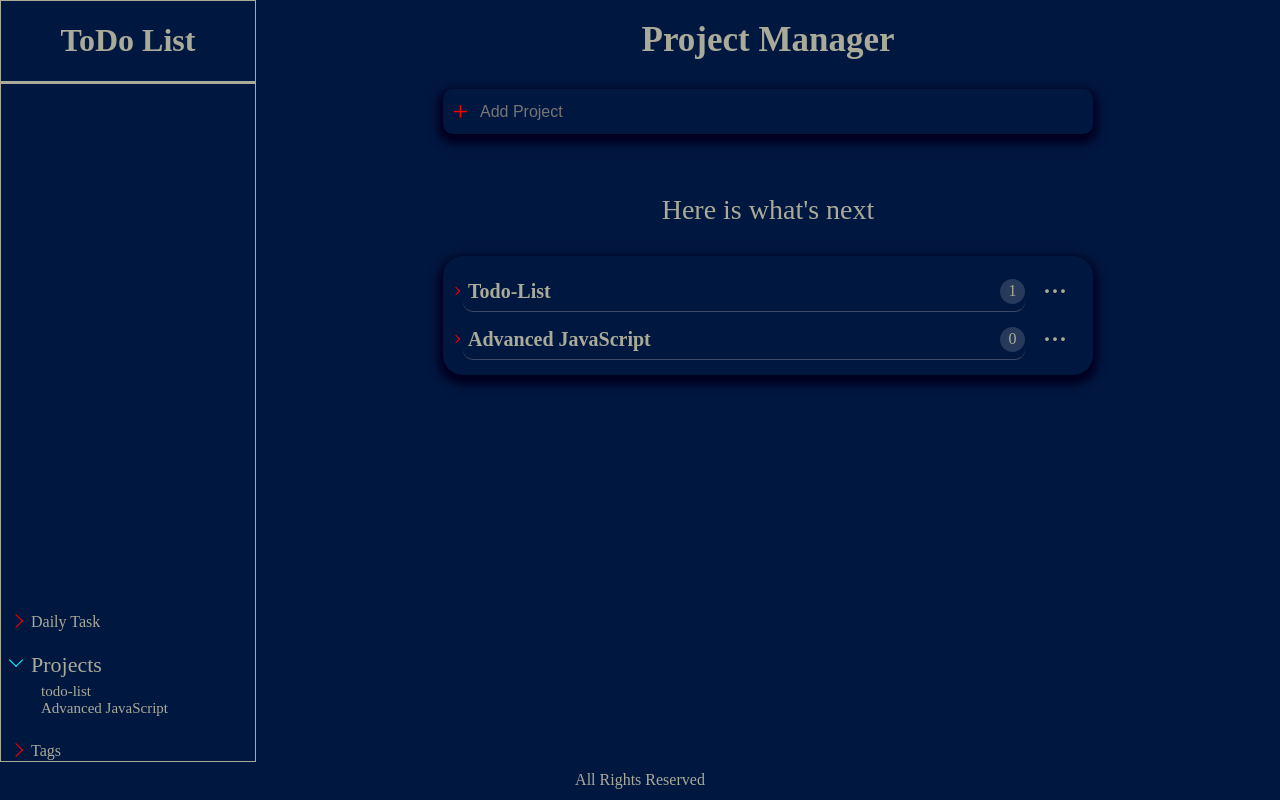
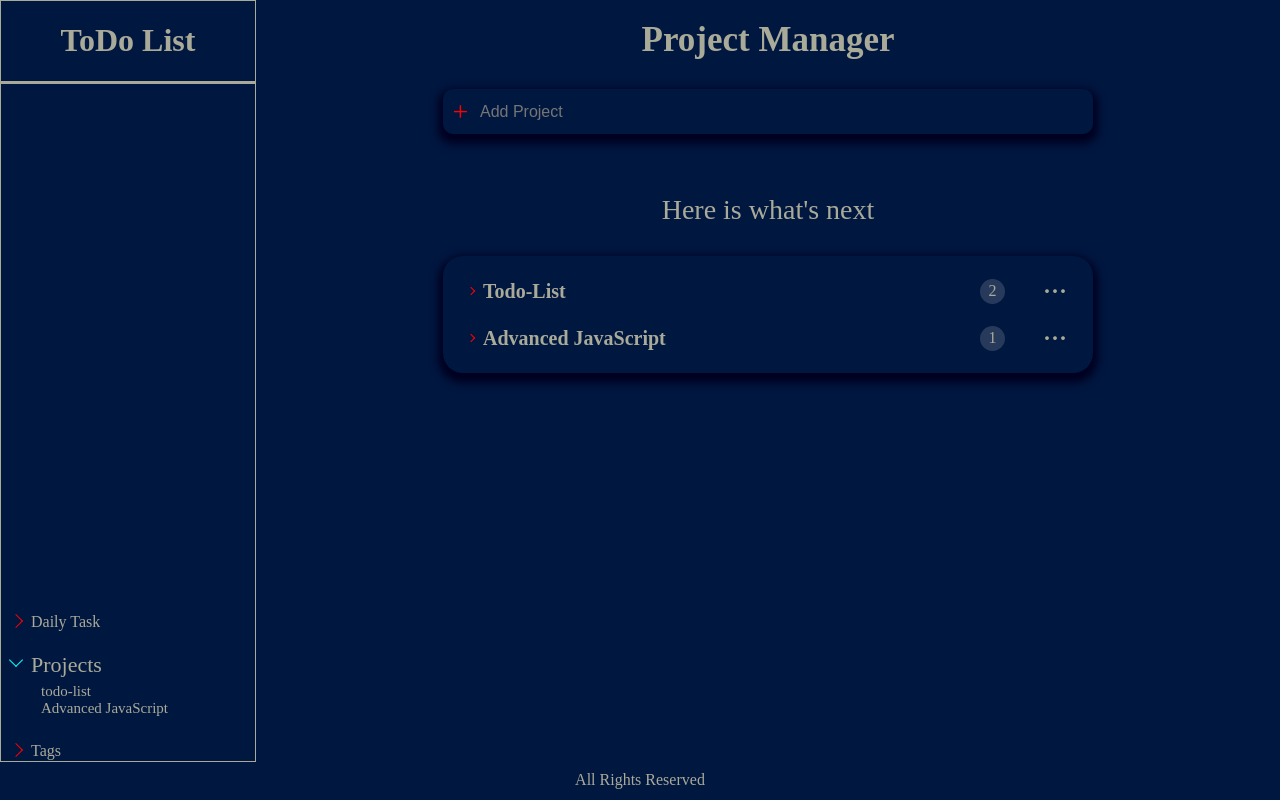
Before and after one commit to HereOnEdge/todo-list, a website built with webpack: page dist/index.html in a window 1280 px wide. Both pictures are taken after a click on the element "Projects". Built offline with nearby package versions, Linux system fonts and the light colour scheme.

Commit message:
prevents tasks from overflowing in projects. and make's some changes in projects section's ui

```diff
--- a/src/Project.js
+++ b/src/Project.js
@@ -19,6 +19,10 @@ export default function Project(projectName , projectDescription, projectType){
 export const projectArray = []
 const project1 = Project("todo-list", "make a web application for managing your todo's and projects","Work");
 let project1Task = project1.addTask("new",'',true);
+let project1Task2 = project1.addTask("a serious task", '',false)
 project1.tasks.push(project1Task);
+project1.tasks.push(project1Task2)
 const project2 = Project("Advanced JavaScript", "Read all the Advanced topics in Odin Project", "educate");
+let project2Task = project2.addTask("real task", '',true)
+project2.tasks.push(project2Task);
 projectArray.push(project1,project2);
--- a/src/style.css
+++ b/src/style.css
@@ -163,19 +163,19 @@ li.nav.open {
     width: 100%;
     font-size: 20px;
     font-weight: 600;
-    border-width: 0 0 1px 0;
+    /* border-width: 0 0 1px 0;
     border-style: solid;
-    border-color: rgba(200,200,200,0.3);
+    border-color: rgba(200,200,200,0.3);*/
     border-radius: 10px;
     position: relative;
-    padding-left: 5px;
     transition: 0.3s;
     display: grid;
     grid-template: "title counter" 40px/
-                    1fr    25px;
+                    1fr    40px;
     grid-auto-flow: row;
-    justify-content: space-between;
     align-items: center;
+    overflow: hidden;
+    padding-right: 2px;
 }
 .project.open, .edit-span.open {
     font-size: 24px;
@@ -219,7 +219,7 @@ li.nav.open {
     border-color: red;
     rotate: -45deg;
     position:absolute;
-    left: -10px;
+    margin-left: -15px;
     width: 5px;
     aspect-ratio: 1 / 1;
     transition: 0.3s;
@@ -231,6 +231,7 @@ li.nav.open {
     align-items: center;
     height: 41px;
     width: 100%;
+    margin-left: 20px;
     cursor: pointer;
     flex: 1 1 80%;
 }
@@ -242,7 +243,6 @@ li.nav.open {
     display: flex;
     justify-content: center;
     align-items: center;
-    width: 25px;
     height: 25px;
     aspect-ratio: 1/1;
     font-size: 16px;
@@ -262,6 +262,7 @@ li.nav.open {
 .edit-span:hover {
     color: rgba(0,120,195,1);
     background-color: rgba(200,200,200,0.1);
+    overflow: hidden;
 }
 .dots {
     width: 100%;
```
